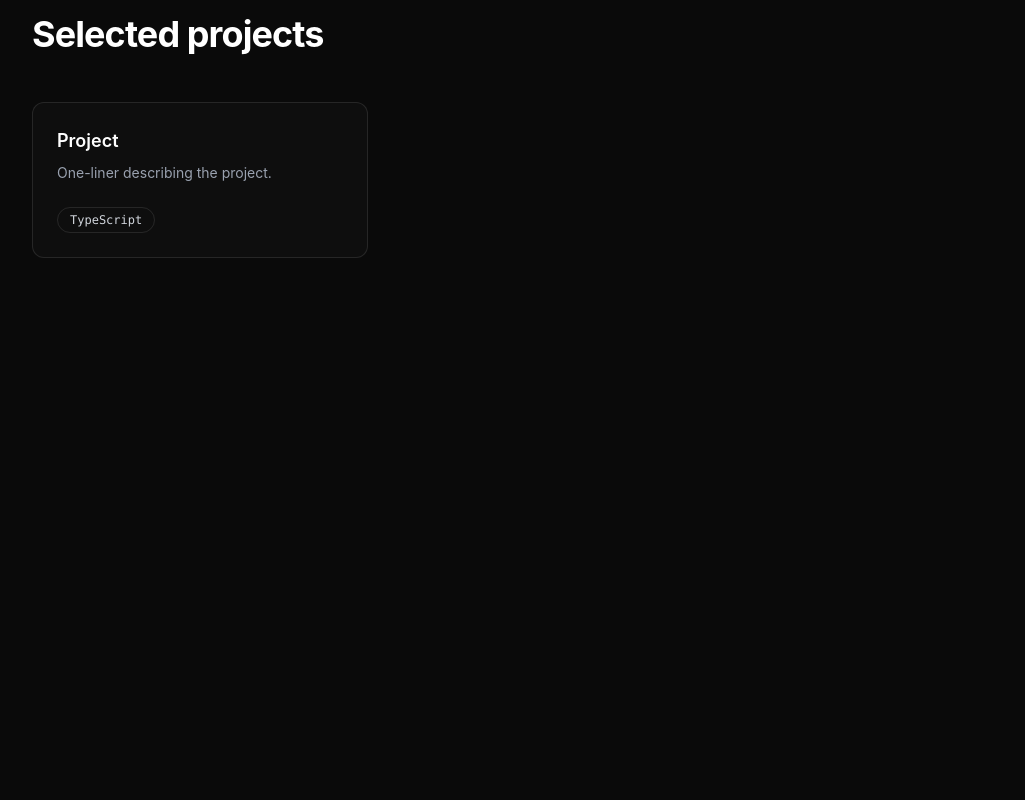
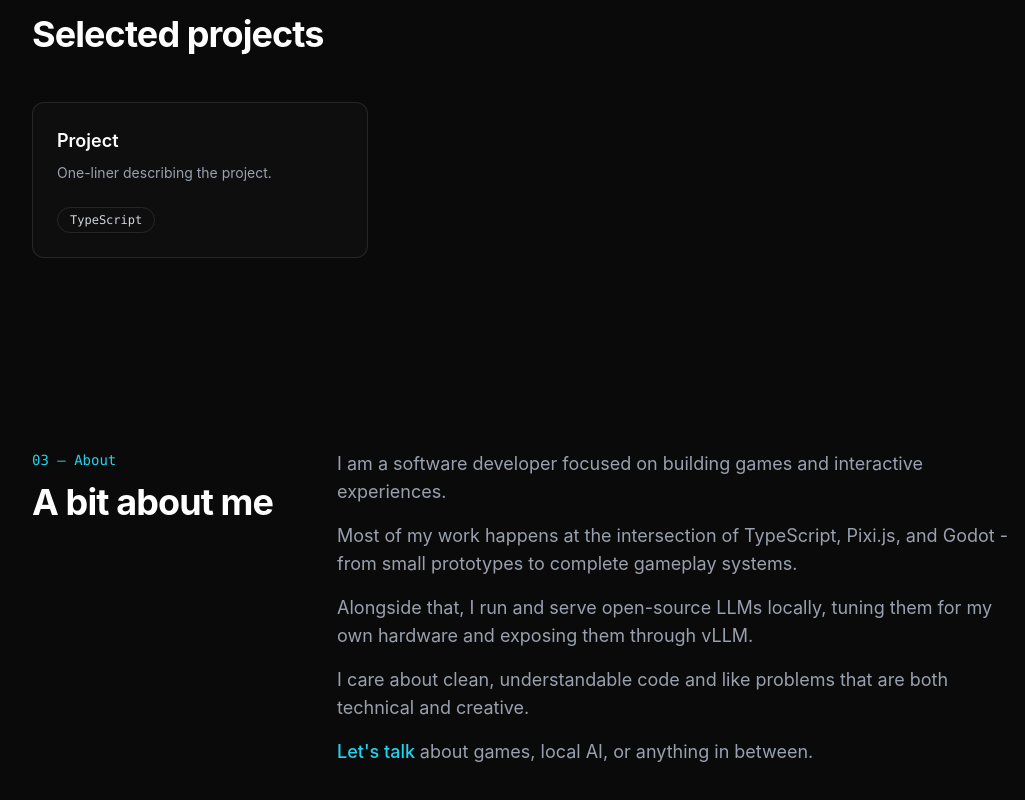
Before and after one commit to Kevin-Ratschinski/kevin-ratschinski.github.io, a Vue app: page / in a window 1280 px wide. Shown: the part 1311-2111 px from the top of the page, without its empty margins (80-1105 px from the left). Before the commit the page ends 1665 px from the top, so only its background shows below. Built offline with nearby package versions, Linux system fonts and the light colour scheme; the HTML template or start-up script is replaced by a standard one.

Commit message:
feat: add AboutSection component and integrate it into App.vue

```diff
--- a/src/App.vue
+++ b/src/App.vue
@@ -1,4 +1,5 @@
 <script setup lang="ts">
+import AboutSection from "./components/AboutSection.vue";
 import HeroSection from "./components/HeroSection.vue";
 import ProjectsSection from "./components/Projects.Section.vue";
 import SiteHeader from "./components/SiteHeader.vue";
@@ -14,6 +15,7 @@ import TechMarquee from "./components/TechMarquee.vue";
     <TechMarquee />
     <StrengthsSection />
     <ProjectsSection />
+    <AboutSection />
   </main>
 </template>
 
--- /dev/null
+++ b/src/components/AboutSection.vue
@@ -0,0 +1,30 @@
+<script setup lang="ts">
+const paragraphs: string[] = [
+  "I am a software developer focused on building games and interactive experiences.",
+  "Most of my work happens at the intersection of TypeScript, Pixi.js, and Godot - from small prototypes to complete gameplay systems.",
+  "Alongside that, I run and serve open-source LLMs locally, tuning them for my own hardware and exposing them through vLLM.",
+  "I care about clean, understandable code and like problems that are both technical and creative.",
+];
+</script>
+
+<template>
+  <section id="about" class="mx-auto max-w-6xl scroll-mt-20 px-6 py-24 sm:px-12">
+    <div class="grid gap-10 sm:grid-cols-[auto_1fr] sm:gap-16">
+      <div>
+        <p class="font-mono text-sm text-(--color-accent)">03 — About</p>
+        <h2 class="mt-3 text-3xl font-bold tracking-tight text-white sm:text-4xl">A bit about me</h2>
+      </div>
+
+      <div class="max-w-2xl space-y-4 text-gray-400 sm:text-lg">
+        <p v-for="paragraph in paragraphs" :key="paragraph">
+          {{ paragraph }}
+        </p>
+
+        <p>
+          <a href="mailto:kevin.ratschinski@gmail.com" class="font-medium text-(--color-accent) underline-offset-4 hover:underline"> Let's talk </a>
+          about games, local AI, or anything in between.
+        </p>
+      </div>
+    </div>
+  </section>
+</template>
```
